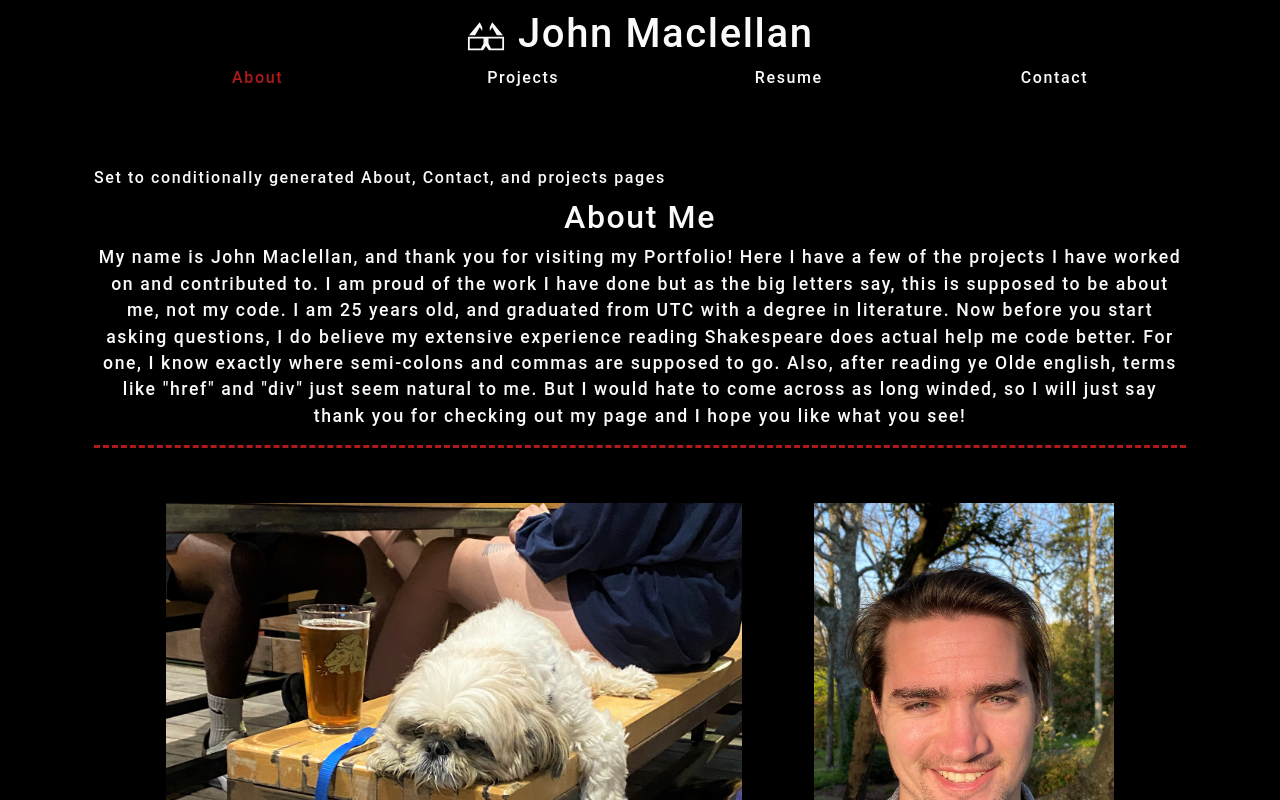
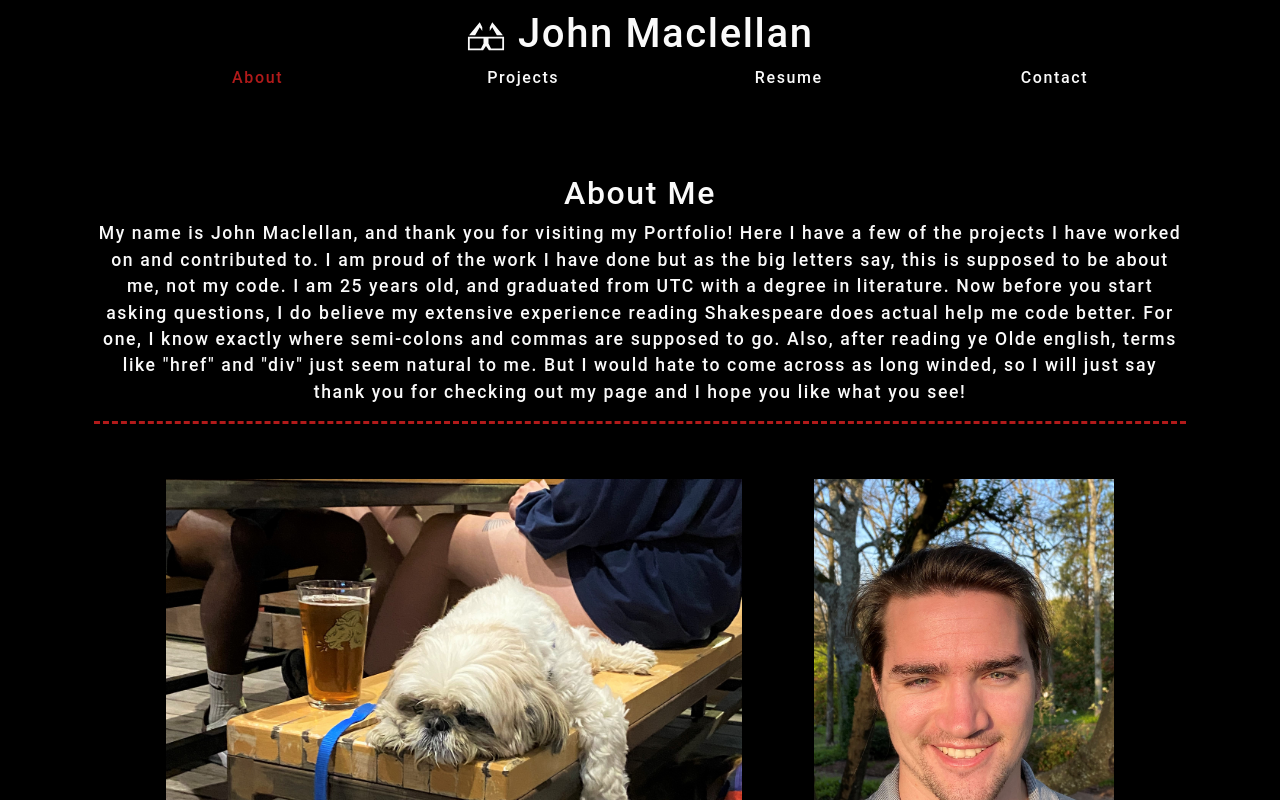
Before and after one commit to j-maclellan/portfolio-place, a React (Create React App) app: page / in a window 1280 px wide. Shown: the top 800 px of the page. Built offline with nearby package versions, Linux system fonts and the light colour scheme.

Commit message:
removed comment text

```diff
--- a/src/App.js
+++ b/src/App.js
@@ -42,7 +42,7 @@ const [currentPage, setCurrentPage] = useState(pages[0]);
       ></Nav>
 
       <main>
-        Set to conditionally generated About, Contact, and projects pages
+        {/* Set to conditionally generated About, Contact, and projects pages */}
       {(()  => {
         switch (currentPage.name) {
           case 'about':
```
